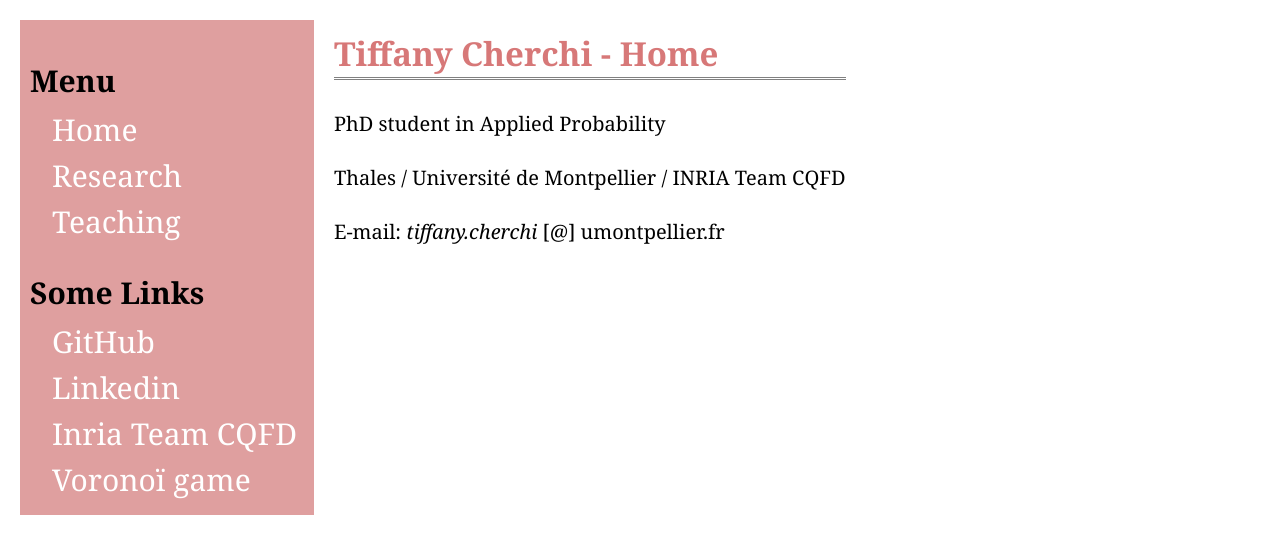
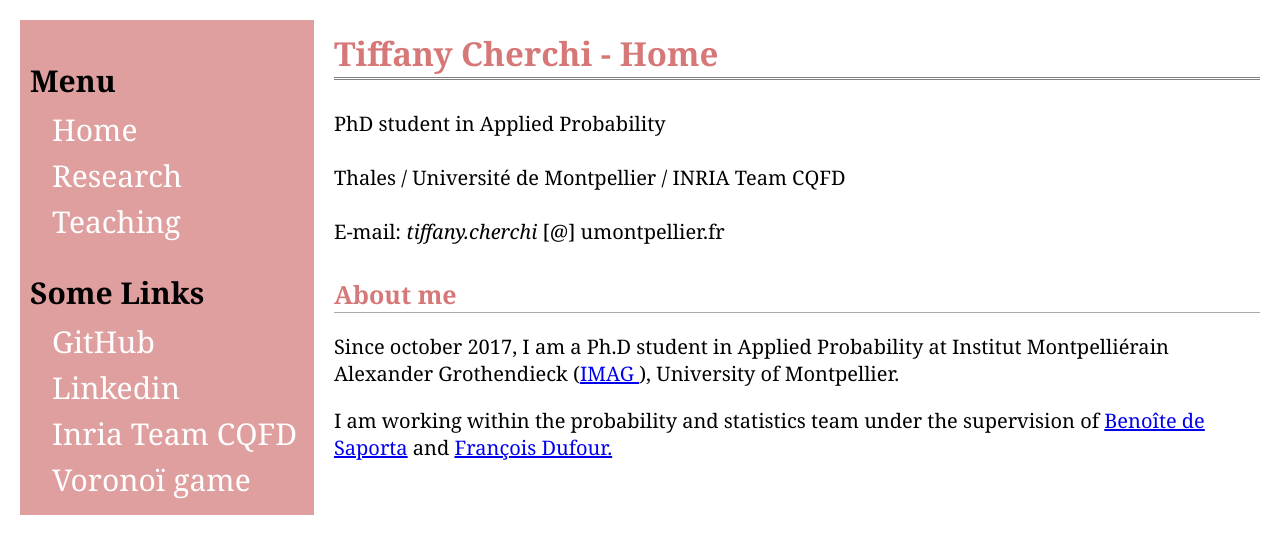
Before and after one commit to tcherchi/tiffanycherchi.github.io, a plain HTML site: page index.html in a window 1280 px wide. Drawn offline with Linux system fonts and the light colour scheme.

Commit message:
Update index.html

```diff
--- a/index.html
+++ b/index.html
@@ -42,6 +42,33 @@
 		Thales / Université de Montpellier / INRIA Team CQFD <br />
 		<br>
 		E-mail: <i>tiffany.cherchi</i> [@] umontpellier.fr
+
+		<h2>About me</h2>
+
+	<p>
+		Since october 2017, I am a Ph.D student in Applied Probability at Institut Montpelliérain Alexander Grothendieck
+		(<a href="https://imag.edu.umontpellier.fr">IMAG </a>), University of Montpellier.
+	</p>
+
+
+	<p>
+		I am working within the probability and statistics team under the supervision of <a href="https://imag.umontpellier.fr/~saporta/index.html">Benoîte de Saporta</a> and <a href="https://www.math.u-bordeaux.fr/~frdufour/">François Dufour.</a>
+	</p>
+
+		<!--
+		<p> My PhD aims ...
+		(more details <a href="http://www.theses.fr/s185949">here</a>).</p>
+
+
+		<p><br />
+
+		You can find more details on my résumé
+		(<a href="./assets/pdf/CV_Cherchi.pdf">French</a>/
+		<a href="./assets/pdf/CV_Cherchi_EN.pdf">English</a>)
+		and my
+		<a href="research.html">list of publications</a>.
+		</p>
+		-->
 	</div>
 
 </body>
```
